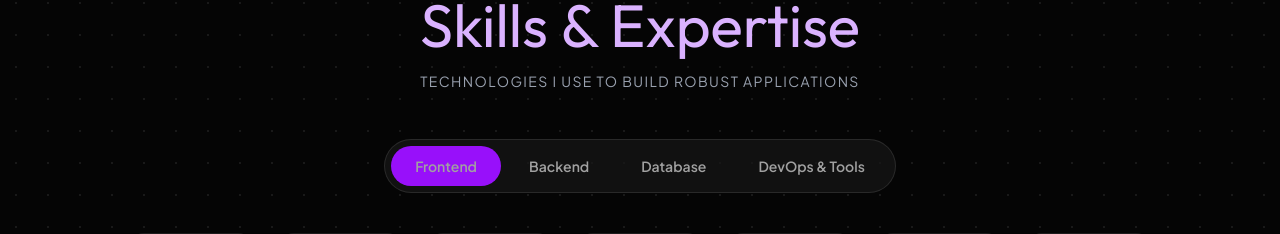
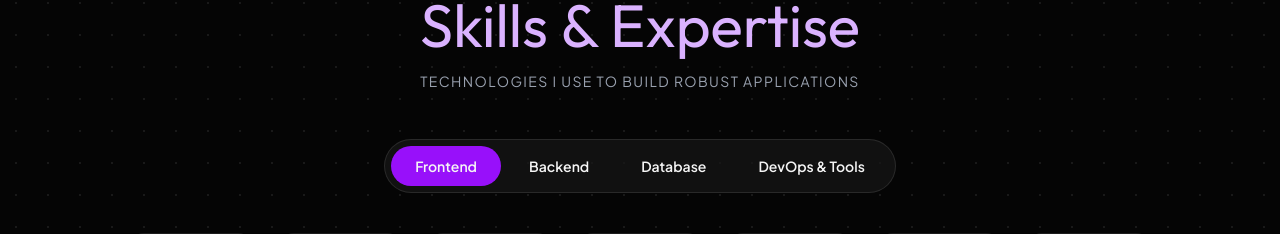
Before and after one commit to anotherbondan/portfolio, a Next.js app: page / in a window 1280 px wide. Shown: the part 3789-4023 px from the top of the page. Built offline with nearby package versions, Linux system fonts and the light colour scheme; no server answers.

Commit message:
style: adjust tech icon size

```diff
--- a/src/components/ui/tabs.tsx
+++ b/src/components/ui/tabs.tsx
@@ -29,7 +29,7 @@ const TabsTrigger = React.forwardRef<
   <TabsPrimitive.Trigger
     ref={ref}
     className={cn(
-      "font-inter rounded-full px-4 py-2.5 text-sm font-semibold text-neutral-600 transition-all duration-300 hover:bg-black/5 hover:text-purple-600 disabled:pointer-events-none disabled:opacity-50 data-[state=active]:bg-purple-600 data-[state=active]:text-white max-md:text-xs md:px-6 dark:text-neutral-400 dark:hover:bg-white/5 dark:hover:text-purple-300",
+      "font-inter rounded-full px-4 py-2.5 text-sm font-semibold text-neutral-800 transition-all duration-300 hover:bg-black/5 hover:text-purple-600 disabled:pointer-events-none disabled:opacity-50 data-[state=active]:bg-purple-600 data-[state=active]:text-white max-md:text-xs md:px-6 dark:text-neutral-100 dark:hover:bg-white/5 dark:hover:text-purple-300",
       className,
     )}
     {...props}
--- a/src/modules/LandingModule/components/tech-list.tsx
+++ b/src/modules/LandingModule/components/tech-list.tsx
@@ -45,7 +45,7 @@ export default function TechList({ data }: TechListProps) {
       {data.map((image, idx) => (
         <div
           key={idx}
-          className="h-8 w-8 rounded-lg border-1 border-neutral-200 bg-black/5 p-1.5 shadow-none transition-all duration-200 hover:scale-105 hover:rotate-6 md:h-12 md:w-12 lg:h-10 lg:w-10 dark:border-neutral-800 dark:bg-neutral-900/50"
+          className="h-10 w-10 rounded-lg border-1 border-neutral-200 bg-black/5 p-1.5 shadow-none transition-all duration-200 hover:scale-105 hover:rotate-6 md:h-12 md:w-12 lg:h-10 lg:w-10 dark:border-neutral-800 dark:bg-neutral-900/50"
         >
           <div className="relative h-full w-full">
             <Image
```
